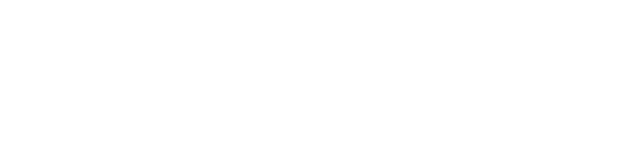
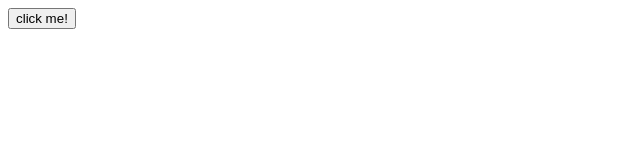
Before and after one commit to DigitalMoleMan/workflow, a plain HTML site: page index.html in a window 1280 px wide. Shown: the whole page, without its empty margins (0-640 px from the left). Drawn offline with Linux system fonts and the light colour scheme.

Commit message:
added awesome button

```diff
--- a/index.html
+++ b/index.html
@@ -7,6 +7,7 @@
     <title>Document</title>
 </head>
 <body>
-
+    <button onclick="awesome()">click me!</button>
+    <script src="js/main.js"></script>
 </body>
 </html>
--- a/js/main.js
+++ b/js/main.js
@@ -0,0 +1,3 @@
+awesome = () => {
+    window.alert("u smell");
+}
```
